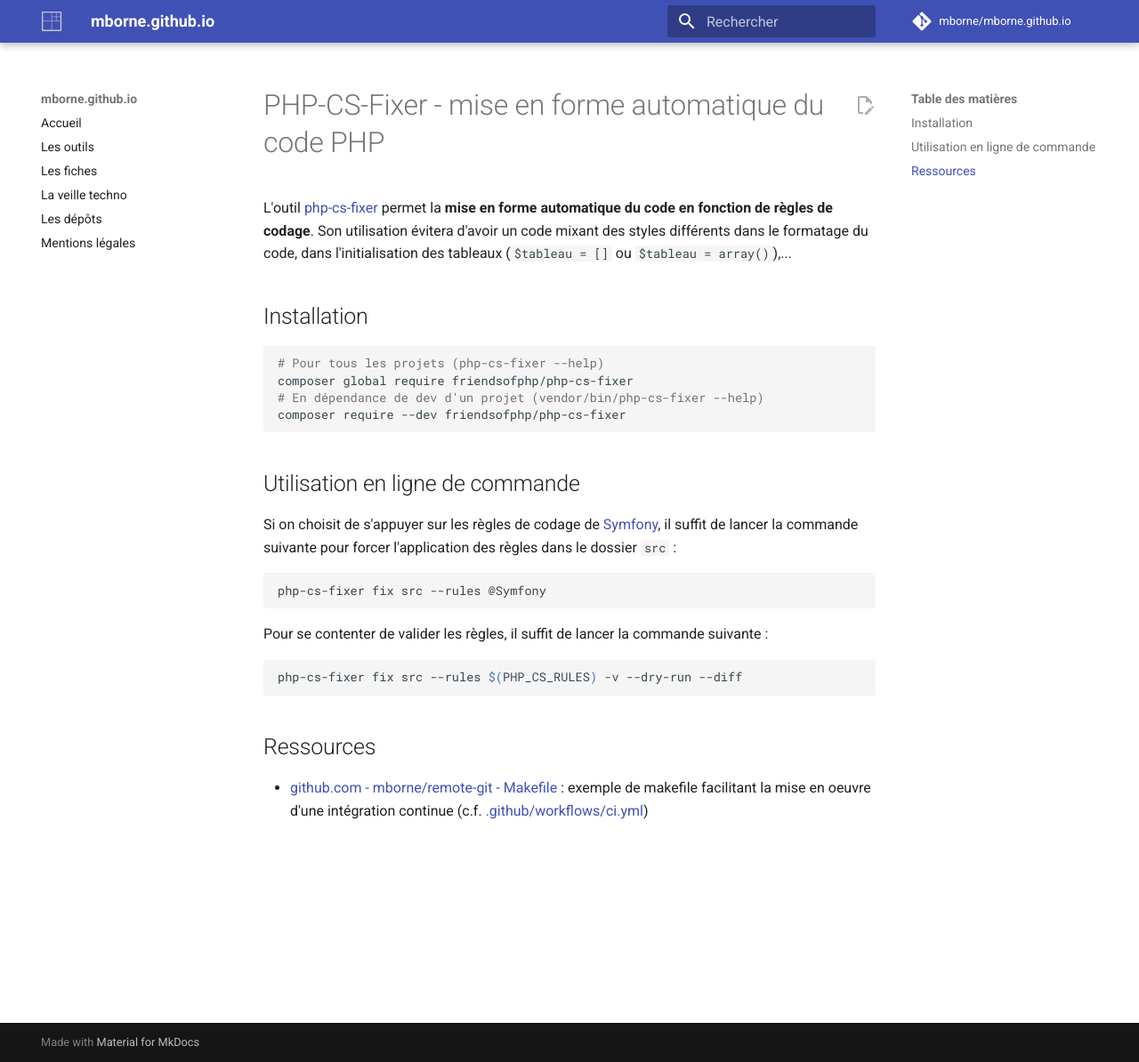
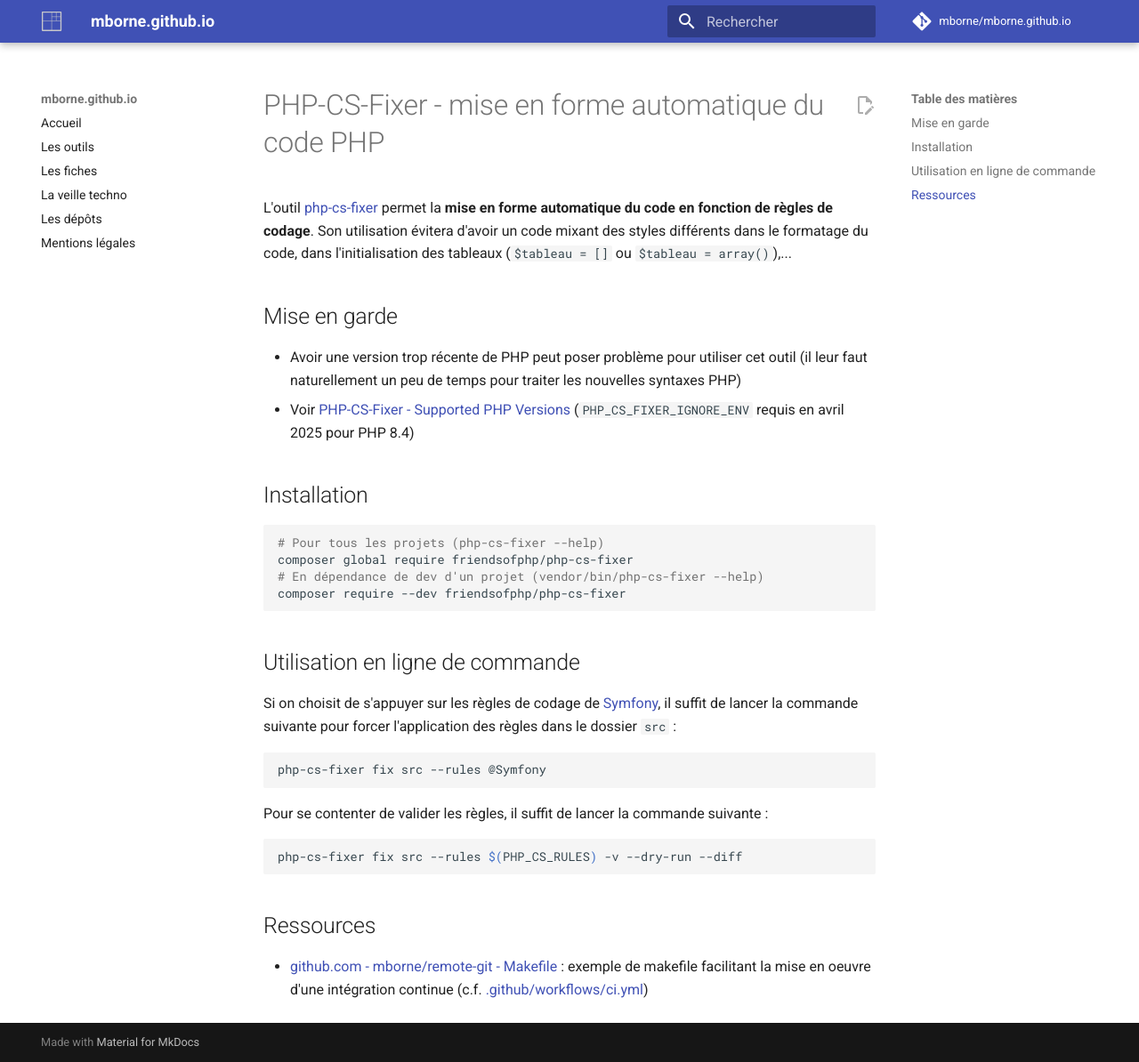
Before and after one commit to mborne/mborne.github.io, an MkDocs documentation site: the page built from docs/outils/php/php-cs-fixer.md, in a window 1280 px wide and 1194 px high. Shown: the whole window at 89% size. Built offline with MkDocs 1.6.1 and Material for MkDocs 9.7.7, drawn with Linux system fonts in a browser that asks for light colours; comment, search, counter and statistics services are not loaded.

Commit message:
Update php-cs-fixer.md

```diff
--- a/docs/outils/php/php-cs-fixer.md
+++ b/docs/outils/php/php-cs-fixer.md
@@ -2,6 +2,11 @@
 # PHP-CS-Fixer - mise en forme automatique du code PHP
 
 L'outil [php-cs-fixer](https://github.com/FriendsOfPHP/PHP-CS-Fixer#php-coding-standards-fixer) permet la **mise en forme automatique du code en fonction de règles de codage**. Son utilisation évitera d'avoir un code mixant des styles différents dans le formatage du code, dans l'initialisation des tableaux (`$tableau = []` ou `$tableau = array()`),...
+
+## Mise en garde
+
+* Avoir une version trop récente de PHP peut poser problème pour utiliser cet outil (il leur faut naturellement un peu de temps pour traiter les nouvelles syntaxes PHP)
+* Voir [PHP-CS-Fixer - Supported PHP Versions](https://github.com/PHP-CS-Fixer/PHP-CS-Fixer?tab=readme-ov-file#supported-php-versions) (`PHP_CS_FIXER_IGNORE_ENV` requis en avril 2025 pour PHP 8.4)
 
 ## Installation
 
```
